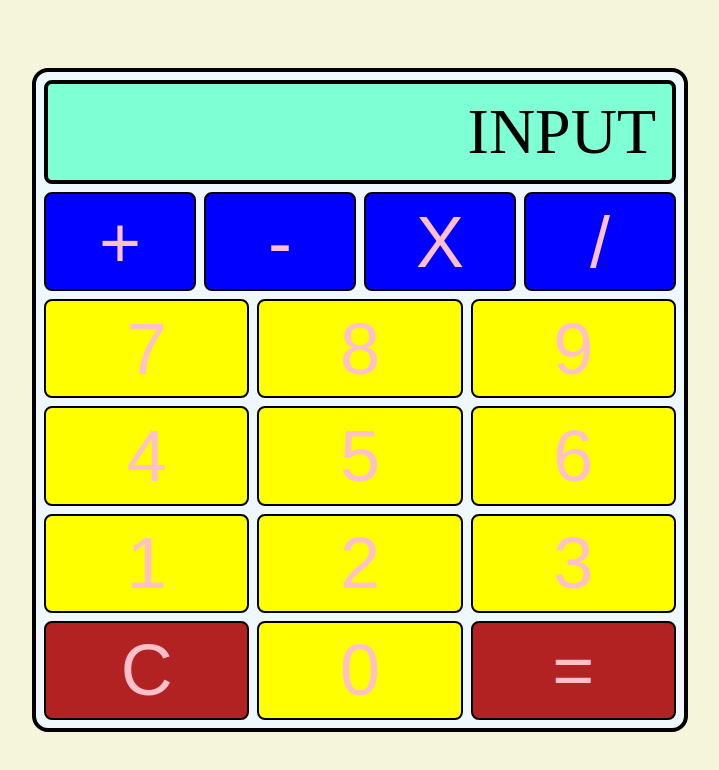
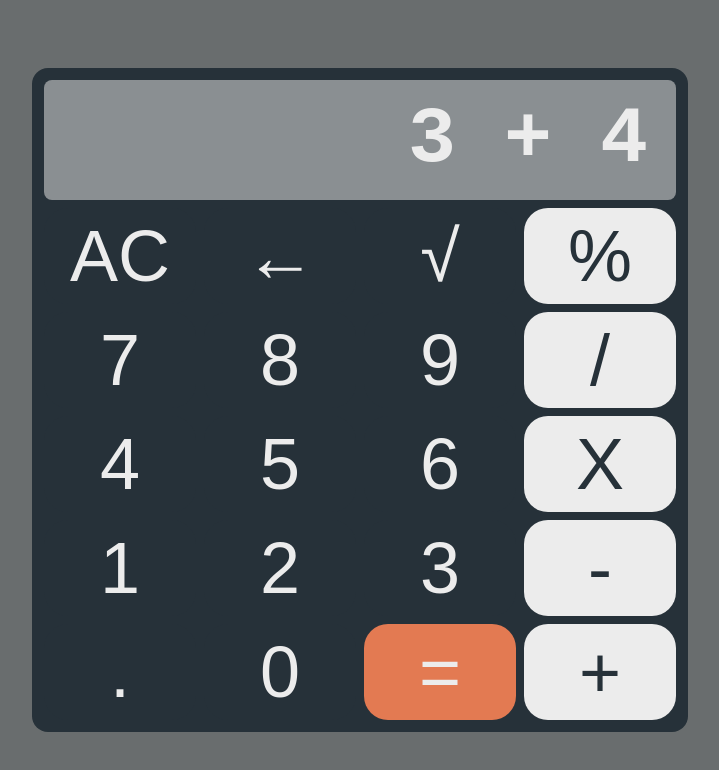
Before and after one commit to Exudias/odin-calculator, a plain HTML site: page index.html in a window 1280 px wide. Shown: the whole page, without its empty margins (280-999 px from the left). Drawn offline with Linux system fonts and the light colour scheme.

Commit message:
Improve layout and styles

```diff
--- a/css/styles.css
+++ b/css/styles.css
@@ -4,13 +4,15 @@ html, body {
     display: flex;
     align-items: center;
     justify-content: center;
-    background-color: beige;
+    background-color: #696d6e;
+    font-family: 'Courier New', Courier, monospace;
 }
 
 button {
     flex: 1;
     font-size: 72px;
-    color: pink;
+    color: #ececec;
+    border-radius: 24px;
 }
 
 .calculator {
@@ -21,32 +23,24 @@ button {
     align-items: stretch;
     padding: 8px;
     gap: 8px;
-    background-color: aliceblue;
-    border: 4px solid black;
+    background-color: #263139;
+    border: 4px solid transparent;
     border-radius: 16px;
 }
 
 .output {
-    padding: 16px;
-    height: 64px;
+    padding: 8px 24px;
+    height: 96px;
     text-align: right;
-    line-height: 64px;
-    background-color: aquamarine;
-    border: 4px solid black;
+    line-height: 96px;
+
+    background-color: #8a8f92;
+    border: 4px solid transparent;
     border-radius: 8px;
-    font-size: 64px;
-}
 
-.operators-row {
-    display: flex;
-    flex: 1;
-    gap: 8px;
-}
-
-.operator-button {
-    border: 2px solid black;
-    border-radius: 8px;
-    background-color: blue;
+    font-size: 80px;
+    font-weight: bold;
+    color: #ececec;
 }
 
 .digits-row {
@@ -55,14 +49,30 @@ button {
     gap: 8px;
 }
 
-.digit-button {
-    border: 2px solid black;
-    border-radius: 8px;
-    background-color: yellow;;
+.dark-button {
+    border: 2px solid transparent;
+    background-color: #263139;
 }
 
-.control-button {
-    border: 2px solid black;
-    border-radius: 8px;
-    background-color: firebrick;
+.dark-button:hover {
+    background-color: #434b4e;
 }
+
+.light-button {
+    border: 2px solid transparent;
+    background-color: #ececec;
+    color: #263139;
+}
+
+.light-button:hover {
+    background-color: #b9b9b9;
+}
+
+.equals-button {
+    border: 2px solid transparent;
+    background-color: #e37a52;
+}
+
+.equals-button:hover {
+    background-color: #f16535;
+}
--- a/index.html
+++ b/index.html
@@ -10,32 +10,36 @@
 </head>
 <body>
     <div class="calculator">
-        <div class="output">INPUT</div>
-        <div class="operators-row">
-            <button class="operator-button">+</button>
-            <button class="operator-button">-</button>
-            <button class="operator-button">X</button>
-            <button class="operator-button">/</button>
+        <div class="output">3 + 4</div>
+        <div class="digits-row">
+            <button class="dark-button">AC</button>
+            <button class="dark-button">&larr;</button>
+            <button class="dark-button">&radic;</button>
+            <button class="light-button">%</button>
         </div>
         <div class="digits-row">
-            <button class="digit-button">7</button>
-            <button class="digit-button">8</button>
-            <button class="digit-button">9</button>
+            <button class="dark-button">7</button>
+            <button class="dark-button">8</button>
+            <button class="dark-button">9</button>
+            <button class="light-button">/</button>
         </div>
         <div class="digits-row">
-            <button class="digit-button">4</button>
-            <button class="digit-button">5</button>
-            <button class="digit-button">6</button>
+            <button class="dark-button">4</button>
+            <button class="dark-button">5</button>
+            <button class="dark-button">6</button>
+            <button class="light-button">X</button>
         </div>
         <div class="digits-row">
-            <button class="digit-button">1</button>
-            <button class="digit-button">2</button>
-            <button class="digit-button">3</button>
+            <button class="dark-button">1</button>
+            <button class="dark-button">2</button>
+            <button class="dark-button">3</button>
+            <button class="light-button">-</button>
         </div>
         <div class="digits-row">
-            <button class="control-button">C</button>
-            <button class="digit-button">0</button>
-            <button class="control-button">=</button>
+            <button class="dark-button">.</button>
+            <button class="dark-button">0</button>
+            <button class="equals-button">=</button>
+            <button class="light-button">+</button>
         </div>
     </div>
 </body>
```
